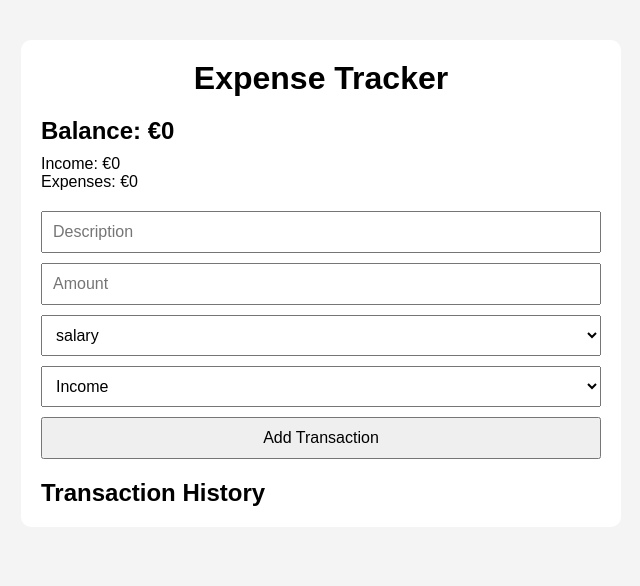
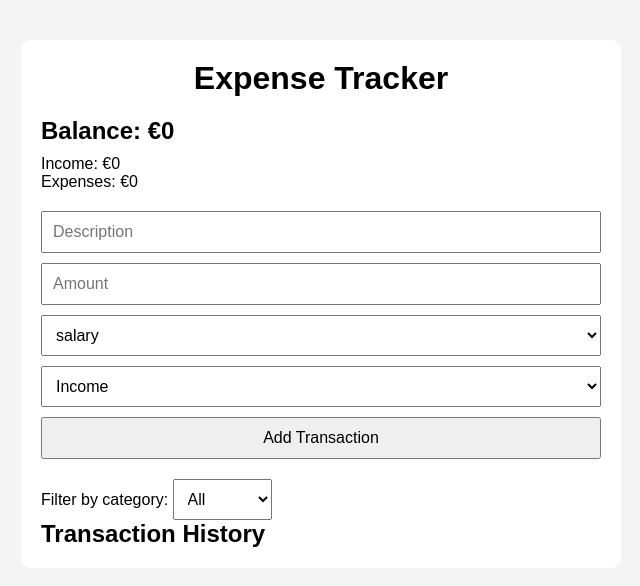
Before and after one commit to DavDavtyan2003/Expense-Tracker, a React (Vite) app: page / in a window 1280 px wide. Shown: the top 586 px of the page, without its empty margins (319-959 px from the left). Built offline with nearby package versions, Linux system fonts and the light colour scheme.

Commit message:
added category filtering

```diff
--- a/src/App.jsx
+++ b/src/App.jsx
@@ -3,18 +3,33 @@ import Balance from "./components/Balance";
 import TransactionForm from "./components/TransactionForm";
 import TransactionList from "./components/TransactionList";
 
+function App() {
+  const [transactions, setTransactions] = useState([]);
+  const [filteredCategory, setFilteredCategory] = useState("all");
 
-function App() {
+  const filteredTransactions = transactions.filter((transaction) => {
+      if (filteredCategory === "all") {
+        return true;
+      }
 
-  const [transactions, setTransactions] = useState([]);
+      return (
+      transaction.category ===
+      filteredCategory
+    );
+  });
 
   const addTransaction = (transaction) => {
-    setTransactions([...transactions, transaction]);
+    setTransactions([
+      ...transactions,
+      transaction,
+    ]);
   };
 
   const deleteTransaction = (id) => {
-  const updatedTransactions = transactions.filter(
-    (transaction) => transaction.id !== id
+    const updatedTransactions =
+      transactions.filter(
+        (transaction) =>
+          transaction.id !== id
       );
 
     setTransactions(updatedTransactions);
@@ -22,20 +37,47 @@ function App() {
 
   return (
     <div className="container">
-
       <h1>Expense Tracker</h1>
 
       <Balance transactions={transactions} />
 
-        <TransactionForm addTransaction={addTransaction} />
+      <TransactionForm
+        addTransaction={addTransaction}
+      />
+
+      <div>
+        <label>Filter by category: </label>
+
+        <select
+          value={filteredCategory}
+          onChange={(e) =>
+            setFilteredCategory(
+              e.target.value
+            )
+          }
+        >
+          <option value="all">
+            All
+          </option>
+          <option value="salary">
+            Salary
+          </option>
+          <option value="grocery">
+            Grocery
+          </option>
+        </select>
+      </div>
 
       <TransactionList
-          transactions={transactions}
-          deleteTransaction={deleteTransaction}
+        transactions={
+          filteredTransactions
+        }
+        deleteTransaction={
+          deleteTransaction
+        }
       />
-
     </div>
-  )
+  );
 }
 
-export default App
+export default App;
--- a/src/components/TransactionList.jsx
+++ b/src/components/TransactionList.jsx
@@ -20,8 +20,11 @@ function TransactionList({
           >
             Delete
           </button>
+
         </div>
       ))}
+
+
     </div>
   );
 }
```
Lines whose indentation alone changed are shown as unchanged.
